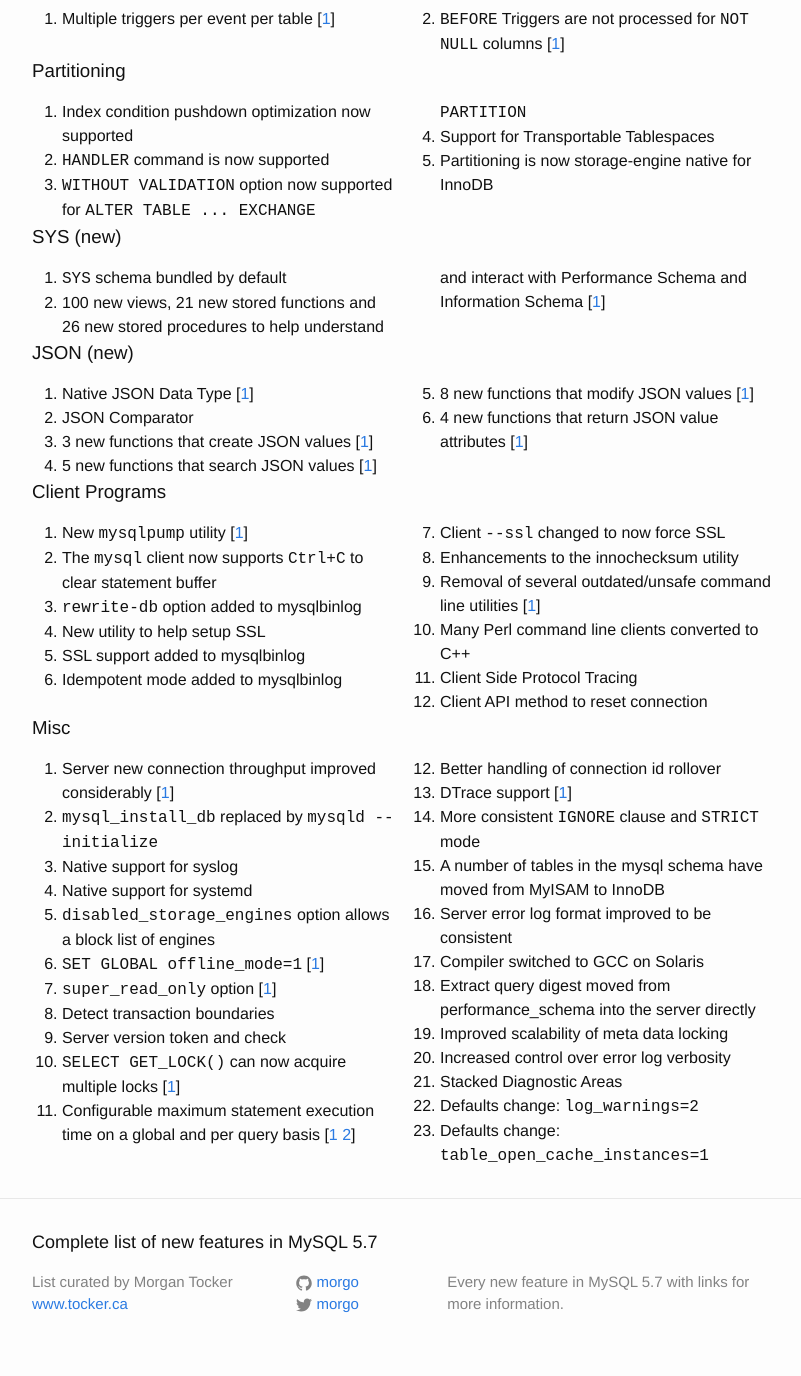
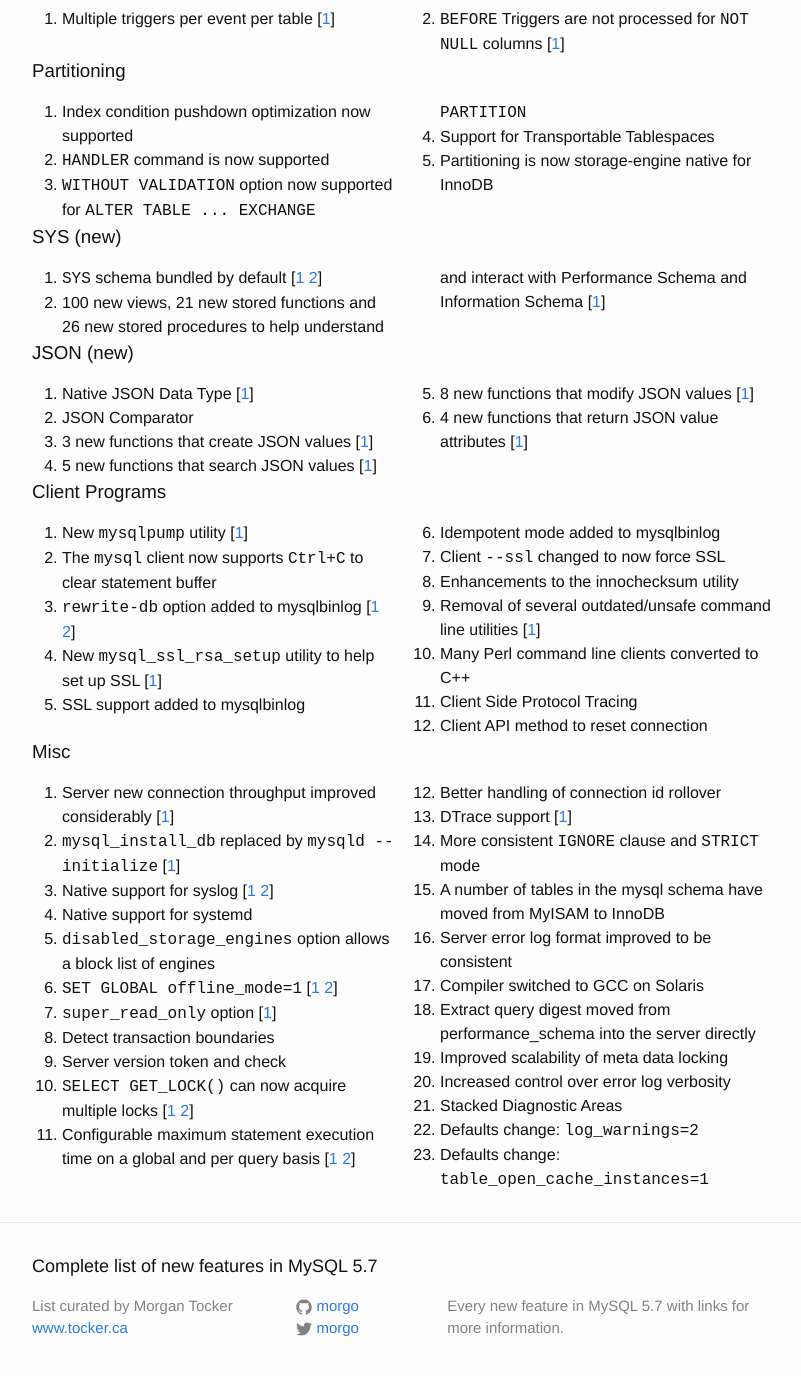
Before and after one commit to morgo/morgo.github.io, a Jekyll site: the page built from index.html, in a window 1280 px wide and 1400 px high, scrolled down 2936 px. Shown: the top 1376 px of the window, without its empty margins (238-1039 px from the left). Built offline with Jekyll 4.4.1, drawn with Linux system fonts in a browser that asks for light colours; some of the changed text lies outside the part shown.

Commit message:
Added links to docs and work logs

```diff
--- a/index.html
+++ b/index.html
@@ -32,7 +32,7 @@
  <li class="rt">Improved master dump thread performance [<a href="http://my-replication-life.blogspot.ca/2013/09/dump-thread-enhancement.html">1</a> <a href="http://dev.mysql.com/worklog/task/?id=7299">2</a>]</li>
  <li class="rt">Multi-threaded slave ordered commits (Sequential Consistency) [<a href="http://dev.mysql.com/worklog/task/?id=6813">1</a>]</li>
  <li class="rt">Support <tt>SLAVE_TRANSACTION_RETRIES</tt> in multi-threaded slave mode [<a href="http://dev.mysql.com/worklog/task/?id=6964">1</a>]</li>
- <li class="nd">A <tt>WAIT_FOR_EXECUTED_GTID_SET</tt> function has been introduced [<a href="http://dev.mysql.com/worklog/task/?id=7796">1</a>]</li>
+ <li class="nd">A <tt>WAIT_FOR_EXECUTED_GTID_SET</tt> function has been introduced [<a href="http://dev.mysql.com/worklog/task/?id=7796">1</a> <a href="https://dev.mysql.com/doc/refman/5.7/en/gtid-functions.html#function_wait-for-executed-gtid-set">2</a>]</li>
  <li class="rt">Optimize GTIDs for Passive Slaves [<a href="https://dev.mysql.com/doc/refman/5.7/en/replication-options-gtids.html#sysvar_executed_gtids_compression_period">1</a> <a href="http://dev.mysql.com/worklog/task/?id=6559">2</a>]</li>
  <li class="id">Defaults change: <tt>binlog_format=ROW</tt></li>
  <li class="id">Defaults change: <tt>sync_binlog=1</tt></li>
@@ -143,7 +143,7 @@
  <li class="id">New <tt>ALTER USER</tt> command</li>
  <li class="id"><tt>SET password=''</tt> now accepts a password instead of hash</li>
  <li class="id">Server now generates SSL keys by default</li>
- <li class="id">Insecure <tt>old_password</tt> hash removed</li>
+ <li class="id">Insecure <tt>old_password</tt> hash removed [<a href="https://dev.mysql.com/doc/refman/5.7/en/encryption-functions.html#function_old-password">1</a>]</li>
  <li class="rt">Ability to create utility users for stored programs that can not login [<a href="https://dev.mysql.com/doc/refman/5.7/en/mysql-no-login-plugin.html">1</a>]</li>
 </ol>
 </div>
@@ -215,7 +215,7 @@
 <h3>SYS (new)</h3>
 <div class="dual-column">
 <ol>
- <li class="id"><tt>SYS</tt> schema bundled by default</li>
+ <li class="id"><tt>SYS</tt> schema bundled by default [<a href="https://dev.mysql.com/worklog/task/?id=8159">1</a> <a href="https://dev.mysql.com/doc/refman/5.7/en/mysql-upgrade.html#option_mysql_upgrade_skip-sys-schema">2</a>]</li>
  <li class="id">100 new views, 21 new stored functions and 26 new stored procedures to help understand and interact with Performance Schema and Information Schema [<a href="http://www.github.com/markleith/mysql-sys">1</a>]</li>
 </ol>
 </div>
@@ -238,8 +238,8 @@
 <ol>
  <li class="id">New <tt>mysqlpump</tt> utility [<a href="https://dev.mysql.com/doc/refman/5.7/en/mysqlpump.html">1</a>]</li>
  <li class="rt">The <tt>mysql</tt> client now supports <tt>Ctrl+C</tt> to clear statement buffer</li>
- <li class="rt"><tt>rewrite-db</tt> option added to mysqlbinlog</li>
- <li class="rt">New utility to help setup SSL</li>
+ <li class="rt"><tt>rewrite-db</tt> option added to mysqlbinlog [<a href="http://dev.mysql.com/worklog/task/?id=6404">1</a> <a href="https://dev.mysql.com/doc/refman/5.7/en/mysqlbinlog.html#option_mysqlbinlog_rewrite-db">2</a>]</li>
+ <li class="rt">New <tt>mysql_ssl_rsa_setup</tt> utility to help set up SSL [<a href="https://dev.mysql.com/doc/refman/5.7/en/mysql-ssl-rsa-setup.html">1</a>]</li>
  <li class="rt">SSL support added to mysqlbinlog</li>
  <li class="rt">Idempotent mode added to mysqlbinlog</li>
  <li class="rt">Client <tt>--ssl</tt> changed to now force SSL</li>
@@ -257,15 +257,15 @@
 <div class="dual-column">
 <ol>
 <li class="rt">Server new connection throughput improved considerably [<a href="http://dev.mysql.com/worklog/task/?id=6606">1</a>]</li>
- <li class="id"><tt>mysql_install_db</tt> replaced by <tt>mysqld --initialize</tt></li>
- <li class="rt">Native support for syslog</li>
+ <li class="id"><tt>mysql_install_db</tt> replaced by <tt>mysqld --initialize</tt> [<a href="https://dev.mysql.com/doc/refman/5.7/en/data-directory-initialization-mysqld.html">1</a>]</li>
+ <li class="rt">Native support for syslog [<a href="http://mysqlserverteam.com/logging-with-mysql-error-logging-to-syslog-eventlog/">1</a> <a href="https://dev.mysql.com/doc/refman/5.7/en/server-system-variables.html#sysvar_log_syslog">2</a>]</li>
  <li class="rt">Native support for systemd</li>
  <li class="nd"><tt>disabled_storage_engines</tt> option allows a block list of engines</li>
- <li class="id"><tt>SET GLOBAL offline_mode=1</tt> [<a href="http://dev.mysql.com/worklog/task/?id=3836">1</a>]</li>
+ <li class="id"><tt>SET GLOBAL offline_mode=1</tt> [<a href="http://dev.mysql.com/worklog/task/?id=3836">1</a> <a href="http://dev.mysql.com/doc/refman/5.7/en/server-system-variables.html#sysvar_offline_mode">2</a>]</li>
  <li class="nd"><tt>super_read_only</tt> option [<a href="http://dev.mysql.com/worklog/task/?id=6799">1</a>]</li>
  <li class="rt">Detect transaction boundaries</li>
  <li class="rt">Server version token and check </li>
- <li class="nd"><tt>SELECT GET_LOCK()</tt> can now acquire multiple locks [<a href="https://dev.mysql.com/worklog/task/?id=1159">1</a>]</li>
+ <li class="nd"><tt>SELECT GET_LOCK()</tt> can now acquire multiple locks [<a href="https://dev.mysql.com/worklog/task/?id=1159">1</a> <a href="https://dev.mysql.com/doc/refman/5.7/en/miscellaneous-functions.html#function_get-lock">2</a>]</li>
  <li class="nd">Configurable maximum statement execution time on a global and per query basis [<a href="http://dev.mysql.com/doc/refman/5.7/en/server-system-variables.html#sysvar_max_execution_time">1</a> <a href="http://dev.mysql.com/doc/refman/5.7/en/optimizer-hints.html#optimizer-hints-execution-time">2</a>]</li>
  <li class="rt">Better handling of connection id rollover</li>
  <li class="rt">DTrace support [<a href="http://dev.mysql.com/worklog/task/?id=7894">1</a>]</li>
```
